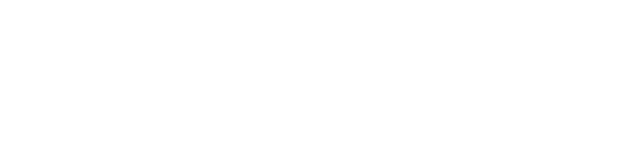
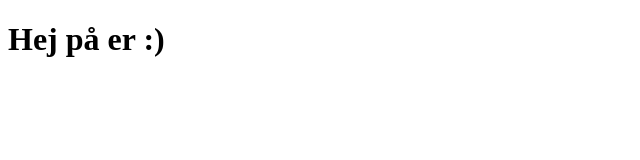
Before and after one commit to Israa-hasib/Grupp-uppgift, a plain HTML site: page index.html in a window 1280 px wide. Shown: the whole page, without its empty margins (0-640 px from the left). Drawn offline with Linux system fonts and the light colour scheme.

Commit message:
från vüsal

```diff
--- a/index.html
+++ b/index.html
@@ -1,12 +1,17 @@
 <!DOCTYPE html>
 <html lang="en">
+
 <head>
     <meta charset="UTF-8">
     <meta http-equiv="X-UA-Compatible" content="IE=edge">
     <meta name="viewport" content="width=device-width, initial-scale=1.0">
     <title>Gruppupg</title>
 </head>
+
 <body>
+    <h1>
+        Hej på er :)
+    </h1>
+</body>
 
-</body>
 </html>
--- /dev/null
+++ b/script.js
@@ -0,0 +1 @@
+console.log('hej')
```
